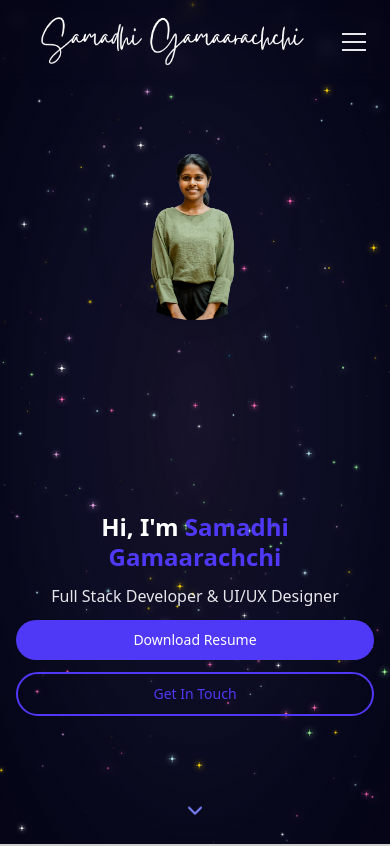
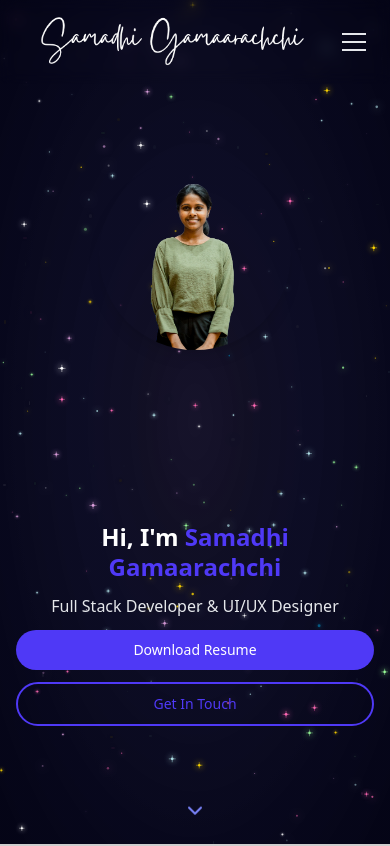
Before and after one commit to Samadhi-Ayodhya-Gamaarachchi/My-Portfolio, a React (Vite) app in the folder portfolio/: page / in a window 390 px wide. Shown: the top 846 px of the page. Built offline with nearby package versions, Linux system fonts and the light colour scheme; grey boxes are pictures that could not be loaded.

Commit message:
add top margin to the image

```diff
--- a/portfolio/src/pages/Home.tsx
+++ b/portfolio/src/pages/Home.tsx
@@ -42,7 +42,7 @@ const Hero: React.FC = () => {
           </div>
 
           {/* Right Image Section */}
-          <div className="order-1 md:order-2 flex justify-center mt-10 md:mt-0">
+          <div className="order-1 md:order-2 flex justify-center mt-20 md:mt-0">
             <img
               src={homeImage}
               alt="Samadhi Gamaarachchi - Portfolio Profile"
```
